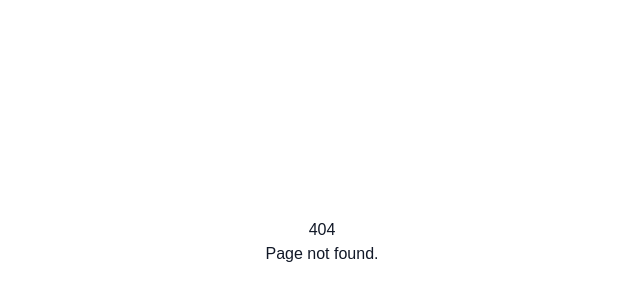
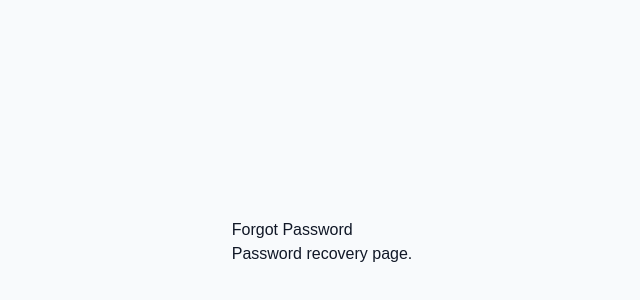
Before and after one commit to kuldeepvermas6364-oss/Momento-0.2, a Next.js app: page /forgot-password in a window 1280 px wide. Before the commit this address had no page. Shown: the part 158-458 px from the top of the page, without its empty margins (318-958 px from the left). Built offline with nearby package versions, Linux system fonts and the light colour scheme.

Commit message:
Create page.tsx

```diff
--- /dev/null
+++ b/app/(auth)/forgot-password/page.tsx
@@ -0,0 +1,8 @@
+export default function ForgotPasswordPage() {
+  return (
+    <section>
+      <h1>Forgot Password</h1>
+      <p>Password recovery page.</p>
+    </section>
+  );
+}
```
